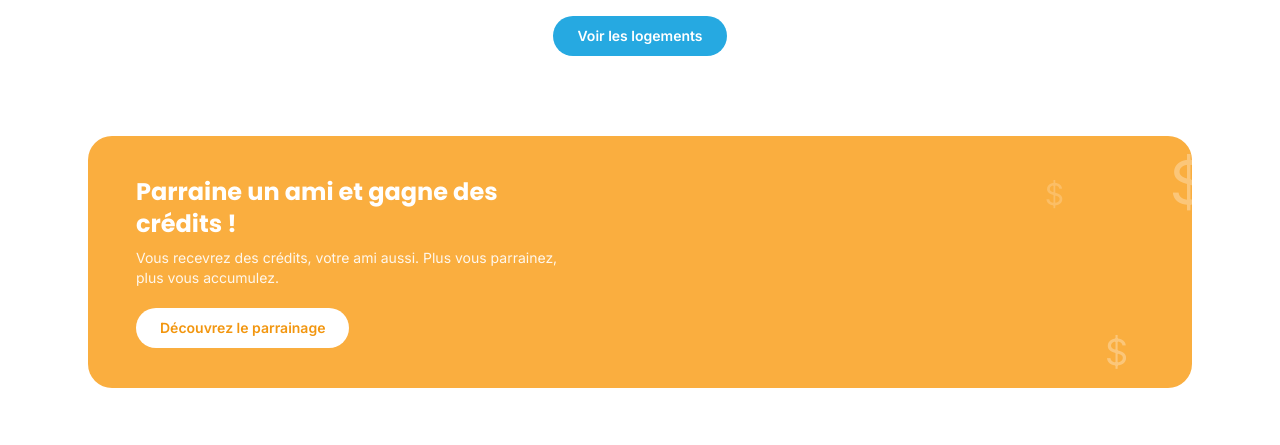
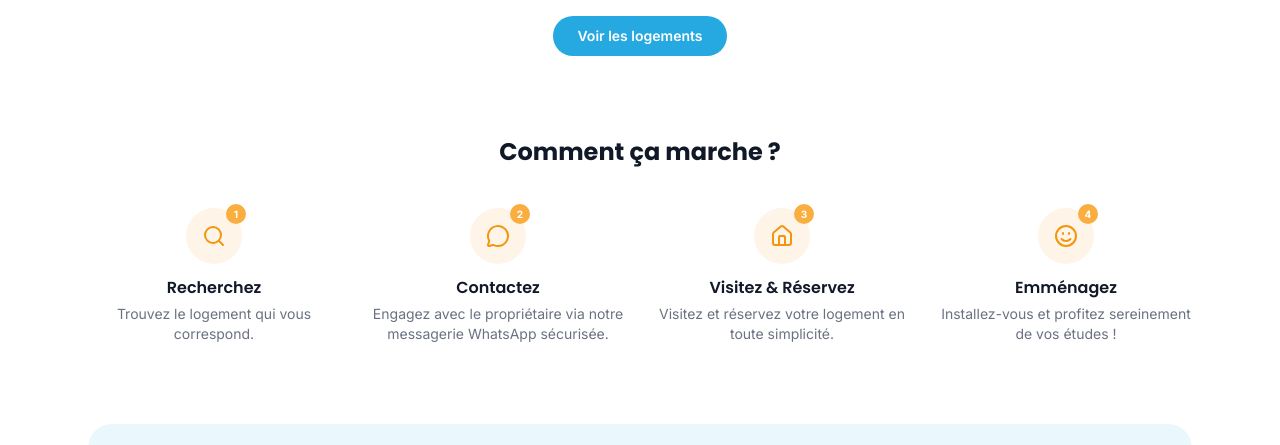
Before and after one commit to thomas192837465/studhome, a React (Vite) app: page /home in a window 1280 px wide. Shown: the part 1900-2345 px from the top of the page. Built offline with nearby package versions, Linux system fonts and the light colour scheme; no server answers; the database is empty.

Commit message:
Hide the referral banner from the home page

```diff
--- a/src/pages/Home.tsx
+++ b/src/pages/Home.tsx
@@ -319,25 +319,6 @@ export function Home() {
         </Link>
       </section>
 
-      {/* Parrainage banner */}
-      <section className="mx-auto max-w-6xl px-6 mt-20">
-        <div className="relative overflow-hidden rounded-3xl bg-brand-orange px-8 sm:px-12 py-10 text-white">
-          <div className="absolute -right-4 top-4 text-6xl opacity-30">$</div>
-          <div className="absolute right-16 bottom-4 text-4xl opacity-30">$</div>
-          <div className="absolute right-32 top-10 text-3xl opacity-20">$</div>
-          <h2 className="font-display text-2xl font-bold max-w-md">Parraine un ami et gagne des crédits !</h2>
-          <p className="mt-2 max-w-md text-white/90 text-sm">
-            Vous recevrez des crédits, votre ami aussi. Plus vous parrainez, plus vous accumulez.
-          </p>
-          <Link
-            to="/parrainage"
-            className="mt-5 inline-block rounded-full bg-white px-6 py-2.5 text-sm font-semibold text-brand-orange-dark hover:bg-gray-50 transition-colors"
-          >
-            Découvrez le parrainage
-          </Link>
-        </div>
-      </section>
-
       {/* How it works */}
       <section className="mx-auto max-w-6xl px-6 mt-20">
         <h2 className="font-display text-2xl font-bold text-brand-navy text-center mb-10">Comment ça marche ?</h2>
```
